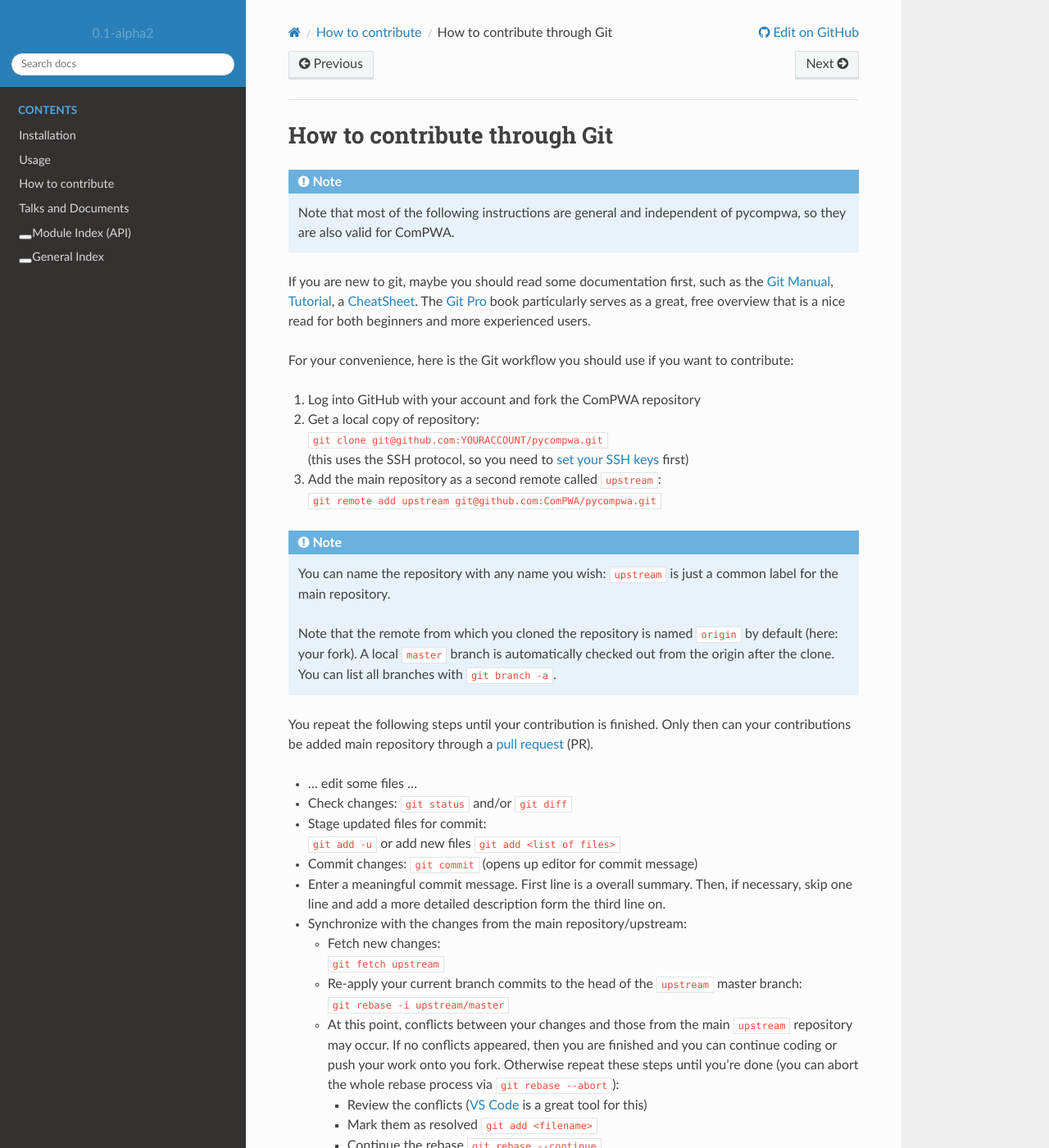
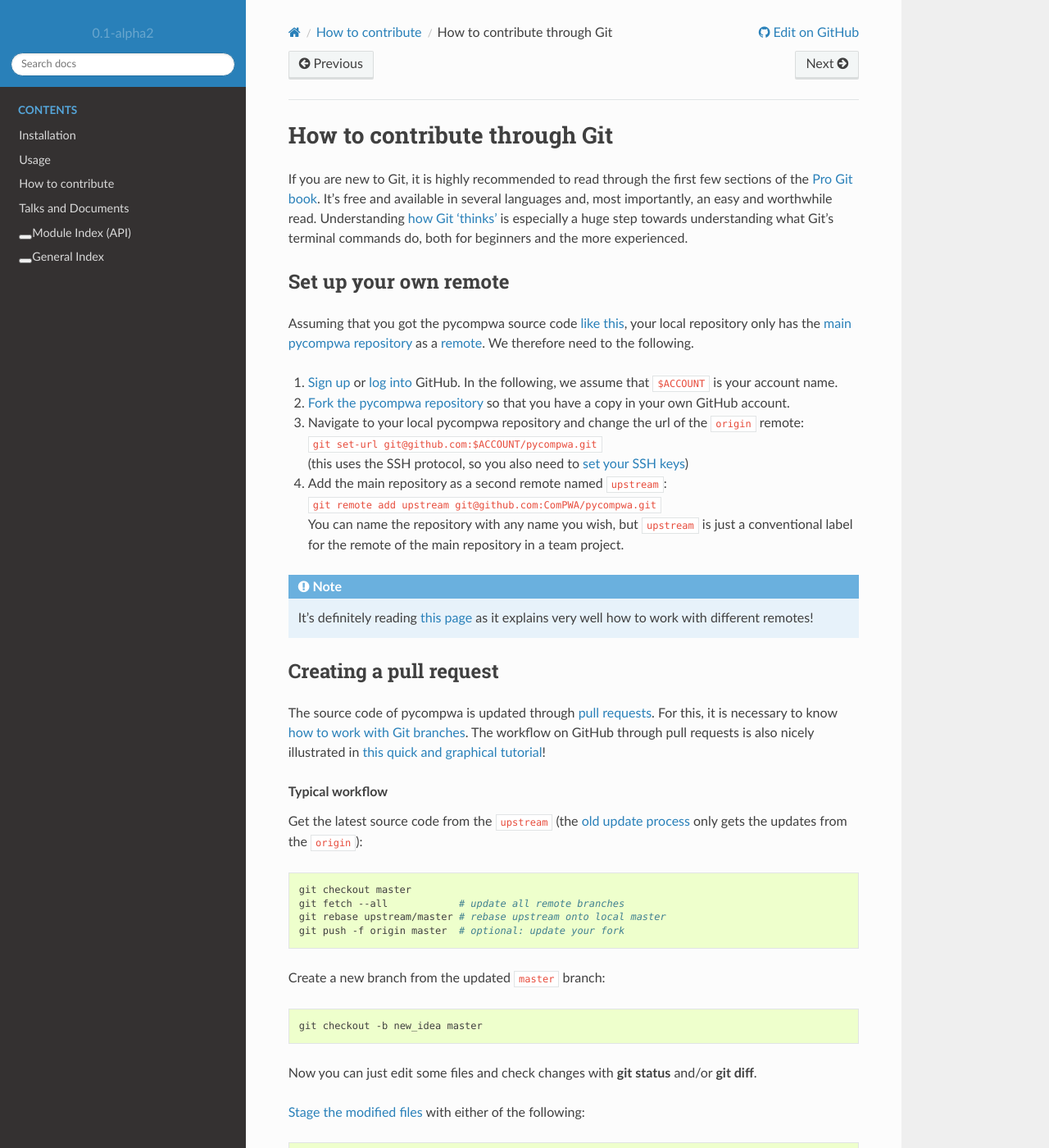
Before and after one commit to ComPWA/pycompwa, a Sphinx documentation site: the page built from doc/source/contribute/git.rst, in a window 1280 px wide and 1400 px high. Shown: the whole window at 82% size. Built offline with Sphinx 7.4.7 and the Read the Docs theme 2.0.0, drawn with Linux system fonts in a browser that asks for light colours; pages that are not in the unit, such as notebooks, are missing from menus; the version number is read from the project's files by our own code; some of the changed text lies outside the part shown.

Commit message:
docs: improve git pages

```diff
--- a/doc/source/contribute/git.rst
+++ b/doc/source/contribute/git.rst
@@ -5,107 +5,128 @@
 How to contribute through Git
 -----------------------------
 
+If you are new to Git, it is highly recommended to read through the first few
+sections of the `Pro Git book <https://git-scm.com/book/en/v2>`_. It's free and
+available in several languages and, most importantly, an easy and worthwhile
+read. Understanding `how Git 'thinks'
+<https://git-scm.com/book/en/v2/Getting-Started-What-is-Git%3F>`_ is especially
+a huge step towards understanding what Git's terminal commands do, both for
+beginners and the more experienced.
+
+
+Set up your own remote
+^^^^^^^^^^^^^^^^^^^^^^
+
+Assuming that you got the pycompwa source code :doc:`like this
+</install/get-the-source-code>`, your local repository only has the `main
+pycompwa repository <https://github.com/ComPWA/pycompwa>`_ as a `remote
+<https://git-scm.com/book/en/v2/Git-Basics-Working-with-Remotes>`_. We
+therefore need to the following.
+
+1. `Sign up <https://github.com/join>`_ or `log into
+   <https://github.com/login>`_ GitHub. In the following, we assume that
+   ``$ACCOUNT`` is your account name.
+
+2. `Fork the pycompwa repository <https://github.com/ComPWA/pycompwa/fork>`_ so
+   that you have a copy in your own GitHub account.
+
+3. Navigate to your local pycompwa repository and change the url of the
+   ``origin`` remote: |br|
+   ``git set-url git@github.com:$ACCOUNT/pycompwa.git`` |br|
+   (this uses the SSH protocol, so you also need to `set your SSH keys
+   <https://help.github.com/en/github/authenticating-to-github/managing-commit-signature-verification>`_)
+
+4. Add the main repository as a second remote named ``upstream``: |br|
+   ``git remote add upstream git@github.com:ComPWA/pycompwa.git`` |br|
+   You can name the repository with any name you wish, but ``upstream`` is just
+   a conventional label for the remote of the main repository in a team
+   project.
+
 .. note::
 
-  Note that most of the following instructions are general and independent of
-  pycompwa, so they are also valid for ComPWA.
+  It's definitely reading `this page
+  <https://git-scm.com/book/en/v2/Distributed-Git-Contributing-to-a-Project>`_
+  as it explains very well how to work with different remotes!
 
-If you are new to git, maybe you should read some documentation first, such as
-the
-`Git Manual <https://git-scm.com/docs/user-manual.html>`_,
-`Tutorial <http://rogerdudler.github.io/git-guide/>`_, a
-`CheatSheet <https://services.github.com/on-demand/downloads/github-git-cheat-sheet.pdf>`_.
-The `Git Pro <https://git-scm.com/book/en/v2>`_ book particularly serves as a
-great, free overview that is a nice read for both beginners and more
-experienced users.
 
-For your convenience, here is the Git workflow you should use if you want to
-contribute:
+Creating a pull request
+^^^^^^^^^^^^^^^^^^^^^^^
 
-1. Log into GitHub with your account and fork the ComPWA repository
-2. Get a local copy of repository: |br|
-   ``git clone git@github.com:YOURACCOUNT/pycompwa.git`` |br|
-   (this uses the SSH protocol, so you need to `set your SSH keys
-   <https://help.github.com/en/github/authenticating-to-github/managing-commit-signature-verification>`_
-   first)
-3. Add the main repository as a second remote called ``upstream``: |br|
-   ``git remote add upstream git@github.com:ComPWA/pycompwa.git``
+The source code of pycompwa is updated through `pull requests
+<https://help.github.com/en/github/collaborating-with-issues-and-pull-requests/about-pull-requests>`_.
+For this, it is necessary to know `how to work with Git branches
+<https://git-scm.com/book/en/v2/Git-Branching-Branches-in-a-Nutshell>`_. The
+workflow on GitHub through pull requests is also nicely illustrated in `this
+quick and graphical tutorial <https://guides.github.com/introduction/flow>`_!
 
-.. note::
-  You can name the repository with any name you wish: ``upstream`` is just a
-  common label for the main repository.
+.. topic:: Typical workflow
 
-  Note that the remote from which you cloned the repository is named ``origin``
-  by default (here: your fork). A local ``master`` branch is automatically
-  checked out from the origin after the clone. You can list all branches with
-  ``git branch -a``.
+  Get the latest source code from the ``upstream`` (the :doc:`old update
+  process </install/get-the-source-code>` only gets the updates from the
+  ``origin``):
 
-You repeat the following steps until your contribution is finished. Only then
-can your contributions be added main repository through a `pull request
-<https://help.github.com/en/github/collaborating-with-issues-and-pull-requests/about-pull-requests>`_
-(PR).
+  .. code-block:: shell
 
-* ... edit some files ...
-* Check changes: ``git status`` and/or ``git diff``
-* Stage updated files for commit: |br|
-  ``git add -u`` or add new files ``git add <list of files>``
-* Commit changes: ``git commit`` (opens up editor for commit message)
-* Enter a meaningful commit message. First line is a overall summary. Then, if
-  necessary, skip one line and add a more detailed description form the third
-  line on.
-* Synchronize with the changes from the main repository/upstream:
+    git checkout master
+    git fetch --all            # update all remote branches
+    git rebase upstream/master # rebase upstream onto local master
+    git push -f origin master  # optional: update your fork
 
-  - Fetch new changes: |br|
-    ``git fetch upstream``
-  - Re-apply your current branch commits to the head of the ``upstream`` master
-    branch: |br|
-    ``git rebase -i upstream/master``
-  - At this point, conflicts between your changes and those from the main
-    ``upstream`` repository may occur. If no conflicts appeared, then you are
-    finished and you can continue coding or push your work onto you fork.
-    Otherwise repeat these steps until you're done (you can abort the whole
-    rebase process via ``git rebase --abort``):
+  Create a new branch from the updated ``master`` branch:
 
-    + Review the conflicts (`VS Code <https://code.visualstudio.com/>`_ is a
-      great tool for this)
-    + Mark them as resolved ``git add <filename>``
-    + Continue the rebase ``git rebase --continue``
-* Push your changes to your fork: |br|
-  ``git push origin <branchname>`` |br|
-  This step 'synchronizes' your local branch and the branch in your fork. It is
-  not required after every commit, but it is certainly necessary once you are
-  ready to merge your code into ``upstream``.
+  .. code-block:: shell
 
-.. tip::
-  Remember to commit frequently instead of submitting a PR of just one commit.
-  Making frequent snapshots (commits) of your work is safer workflow in
-  general. Later on, rebasing can help you to group and alter commit messages,
-  so don't worry.
+    git checkout -b new_idea master
 
-.. tip::
-  It can be useful to push your local branch to your fork under a different
-  name using: |br|
-  ``git push origin <local-branchname>:<remote-branchname>``
+  Now you can just edit some files and check changes with :command:`git status`
+  and/or :command:`git diff`.
 
-Once you think your contribution is finished and can be merged into the main
-repository:
+  `Stage the modified files
+  <https://git-scm.com/book/en/v2/Git-Basics-Recording-Changes-to-the-Repository#_staging_modified_files>`_
+  with either of the following:
 
-* Make sure your the latest commits from the ``upstream/master`` are rebased
-  onto your new branch and pushed to your fork
-* Log into GitHub with your account and create a PR. This is a request to merge
-  the changes in your fork branch with the ``master`` branch of the pycompwa or
-  ComPWA repository.
-* While the PR is open, commits pushed to the fork branch behind your PR will
-  immediately appear in the PR.
+  .. code-block:: shell
+
+    git add <some files>
+    git add -A  # if you want to stage all, including removed files
+
+  Now commit the changes with either of the following commands and enter a
+  meaningful commit message (see :ref:`contribute:Commit conventions`):
+
+  .. code-block:: shell
+
+    git commit  # opens an  editor for commit message
+    git commit -m "some commit message"
+
+  Repeat this process of editing, staging and committing a few times. Once
+  you're satisfied, push the modifications to a new branch on your fork:
+
+  .. code-block:: shell
+
+    git push -u origin new_idea
+
+  You can continue modifying, staging, committing, and pushing. You can even
+  create a new branch to try out some other ideas. Once you're satisfied with
+  your new idea and want to suggest as a modification to the main repository,
+  you're ready to make a pull request. Just go to your fork on GitHub, switch
+  to the ``new_idea`` branch and click "New pull request"!
+
+  While the pull request is open, you can still add commits: any commits that
+  pushed to the fork branch will immediately appear in the PR.
+
+  .. tip::
+    It's safest to commit frequently instead of submitting a PR of just one
+    commit. Making frequent 'snapshots' of your work is a safer workflow in
+    general. In addition, pycompwa follows a `linear commit history
+    <https://help.github.com/en/github/administering-a-repository/requiring-a-linear-commit-history>`_,
+    so all commits of your pull request will be `squashed
+    <https://help.github.com/en/github/collaborating-with-issues-and-pull-requests/about-pull-request-merges#squash-and-merge-your-pull-request-commits>`_
+    later on.
+
 
 Commit conventions
 ^^^^^^^^^^^^^^^^^^
 
-* In the master branch, it should be possible to compile and test the framework
-  **in each commit**. In your own topic branches, it is recommended to commit
-  frequently (WIP keyword), but `squash those commits
-  <https://git-scm.com/book/en/v2/Git-Tools-Rewriting-History>`_
-  to compilable commits upon submitting a merge request.
 * Please use `conventional commit messages
   <https://www.conventionalcommits.org/>`_: start the commit subject line with
   a semantic keyword (see e.g. `Angular
@@ -118,3 +139,9 @@
   ``feat: add coverage report tools`` or ``fix: remove ...``. The message
   should be in present tense, but you can add whatever you want there (like
   hyperlinks for references).
+* In the master branch, it should be possible to compile and test the framework
+  **in each commit**. In your own `topic branches
+  <https://git-scm.com/book/en/v2/Git-Branching-Branching-Workflows#_topic_branch>`_,
+  it is recommended to commit frequently, but `squash or rebase those
+  commits <https://git-scm.com/book/en/v2/Git-Tools-Rewriting-History>`_ to
+  compilable commits upon submitting a pull request.
```
